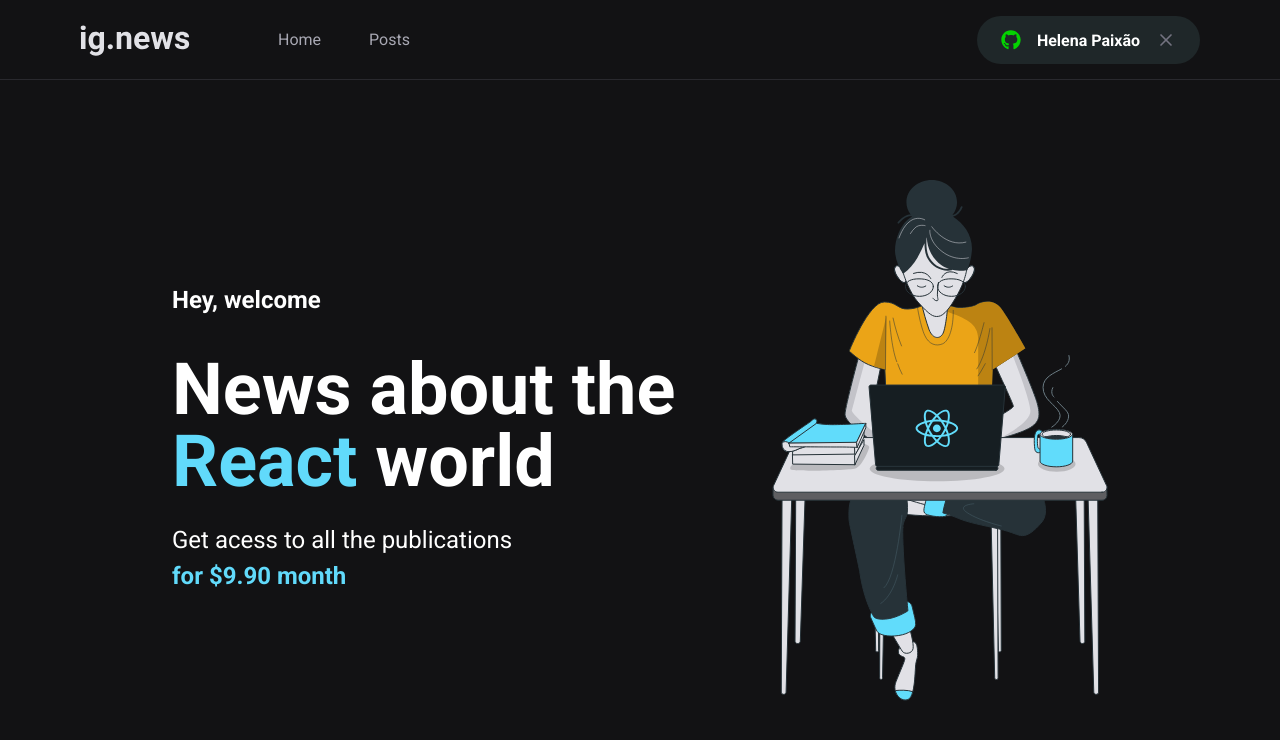
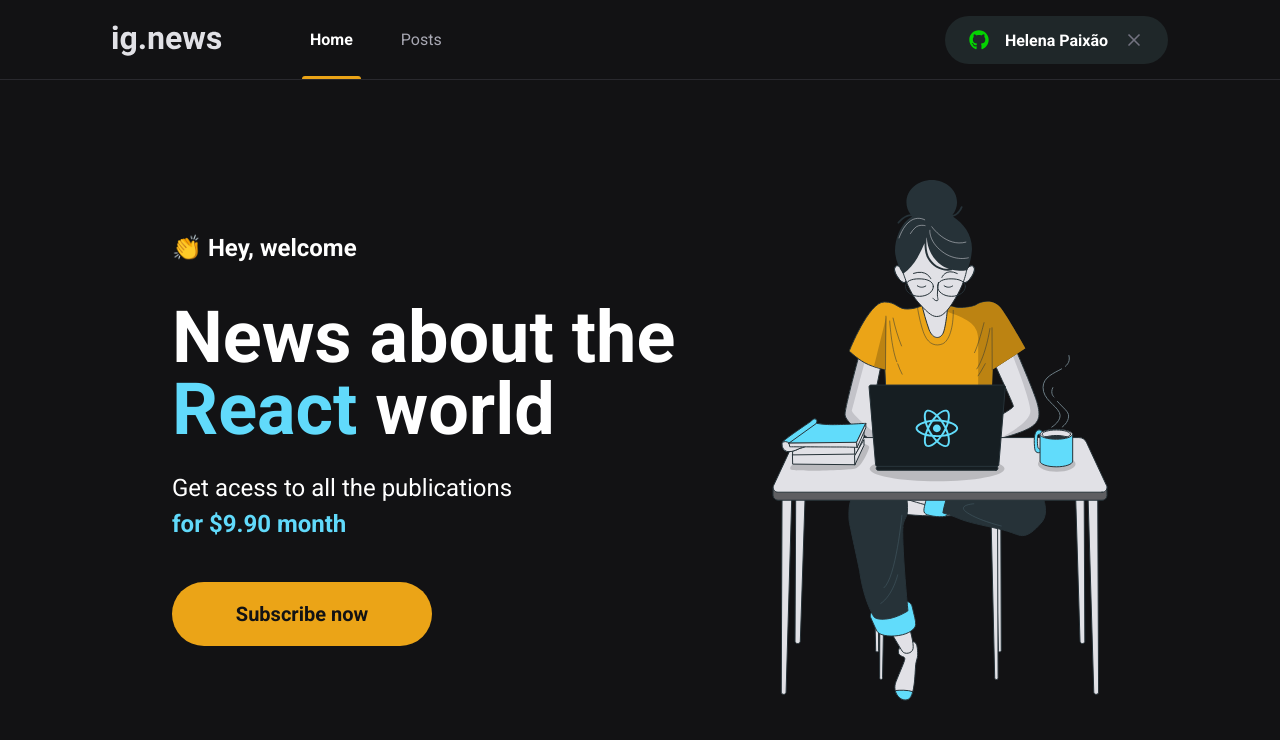
Before and after one commit to helenapaixao/Ignews, a Next.js app: page / in a window 1280 px wide. Shown: the top 740 px of the page. Built offline with nearby package versions, Linux system fonts and the light colour scheme.

Commit message:
feat: home with button subscribe done

```diff
--- a/src/components/Header/index.tsx
+++ b/src/components/Header/index.tsx
@@ -8,8 +8,8 @@
       <div className={styles.headerContent}>
         <img src="images/logo.svg" alt="ig.news" />
         <nav>
-          <a>Home</a>
-          <a>Posts</a>
+          <a className={styles.active}>Home</a>
+          <a >Posts</a>
         </nav>
         <SignInButton/>
       </div>
--- a/src/components/Header/styles.module.scss
+++ b/src/components/Header/styles.module.scss
@@ -7,7 +7,7 @@
   max-width: 1120px;
   height: 5rem;
   margin: 0 auto;
-  padding: 0 2 rem;
+  padding: 0 2rem;
   display: flex;
   align-items: center;
 
@@ -38,7 +38,7 @@
       }
 
       &.active::after {
-        content: "";
+        content: '';
         height: 3px;
         border-radius: 3px 3px 0 0;
 
@@ -50,7 +50,7 @@
       }
     }
   }
-  button {
+  > button {
     margin-left: auto;
   }
 }
--- /dev/null
+++ b/src/components/SubscribeButton/index.tsx
@@ -0,0 +1,14 @@
+import styles from './styles.module.scss'
+
+export function SubscribeButton() {
+  return (
+    <button
+      type="button"
+      className={styles.subscribeButton}
+    >
+
+      Subscribe now
+
+    </button>
+  )
+}
--- /dev/null
+++ b/src/components/SubscribeButton/styles.module.scss
@@ -0,0 +1,20 @@
+.subscribeButton {
+  height: 4rem;
+  width: 260px;
+  border: 0;
+  border-radius: 2rem;
+  background: var(--yellow-500);
+  color: var(--gray-900);
+  font-size: 1.25rem;
+  font-weight: bold;
+
+  display: flex;
+  align-items: center;
+  justify-content: center;
+
+  transition: filter 0.2s;
+
+  &:hover {
+    filter: brightness(0.8);
+  }
+}
--- a/src/pages/home.module.scss
+++ b/src/pages/home.module.scss
@@ -36,4 +36,8 @@
       font-weight: bold;
     }
   }
+
+  button {
+    margin-top: 2.5rem;
+  }
 }
--- a/src/pages/index.tsx
+++ b/src/pages/index.tsx
@@ -1,4 +1,5 @@
 import Head from "next/head";
+import { SubscribeButton } from "../components/SubscribeButton";
 import styles from "./home.module.scss";
 
 export default function Home() {
@@ -10,7 +11,7 @@
 
       <main className={styles.contentContainer}>
         <section className={styles.hero}>
-          <span>Hey, welcome</span>
+          <span>👏 Hey, welcome</span>
           <h1>
             News about the <span>React</span> world
           </h1>
@@ -18,6 +19,7 @@
             Get acess to all the publications <br />
             <span>for $9.90 month</span>
           </p>
+          <SubscribeButton/>
         </section>
 
         <img src="/images/avatar.svg" alt="Girl Coding" />
```
